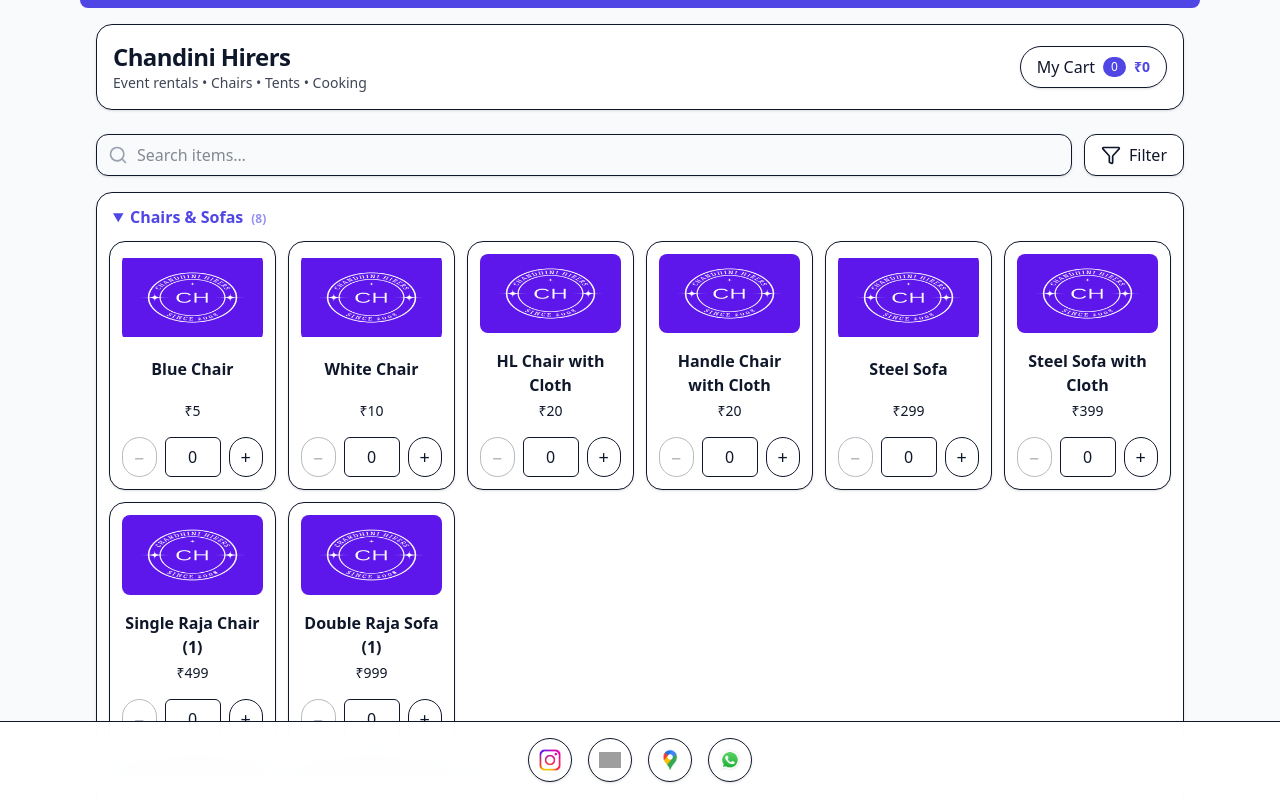
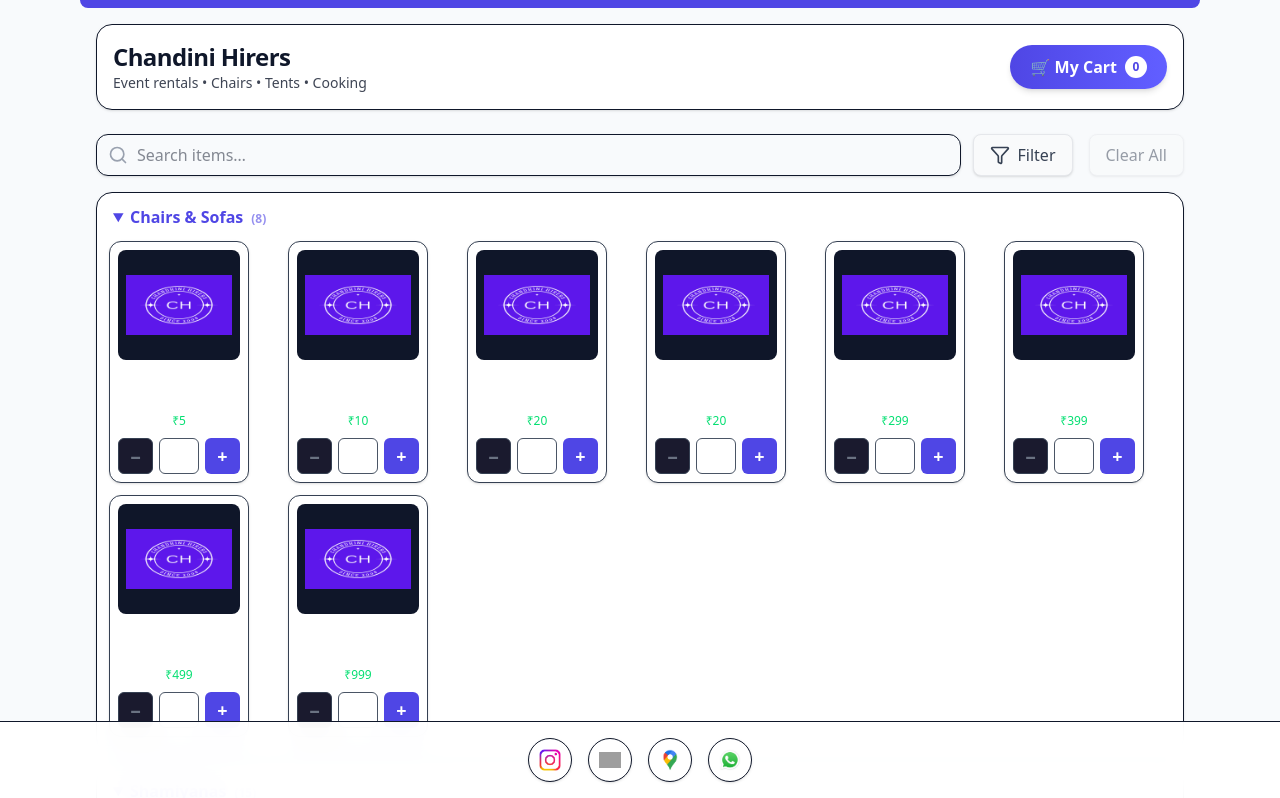
Before and after one commit to nawazshareefshaiksfdc/chandini-hirers-web, a Next.js app: page / in a window 1280 px wide. Shown: the top 798 px of the page. Built offline with nearby package versions, Linux system fonts and the light colour scheme; grey boxes are pictures that could not be loaded.

Commit message:
fix: adjusted item card size for uniform layout and prevented image change on quantity increment

```diff
--- a/src/app/page.tsx
+++ b/src/app/page.tsx
@@ -2,7 +2,6 @@
 
 import { useState, useEffect, useMemo } from "react";
 import Link from "next/link";
-import Image from "next/image";
 import { Search, Filter } from "lucide-react";
 import { useCart } from "@/context/CartContext";
 import { kCatalog, ALL_CATEGORIES } from "@/data/catalog";
@@ -24,7 +23,8 @@
     return kCatalog.filter((item) => {
       const matchesSearch = item.name.toLowerCase().includes(q);
       const matchesCategory =
-        selectedCategories.length === 0 || selectedCategories.includes(item.category);
+        selectedCategories.length === 0 ||
+        selectedCategories.includes(item.category);
       return matchesSearch && matchesCategory;
     });
   }, [searchQuery, selectedCategories]);
@@ -42,6 +42,14 @@
     // eslint-disable-next-line react-hooks/exhaustive-deps
   }, []);
 
+  // ✅ Clear all items in cart
+  const handleClearAll = () => {
+    if (cart.totalItems === 0) return;
+    if (confirm("Are you sure you want to remove all items from your cart?")) {
+      cart.clear();
+    }
+  };
+
   return (
     <>
       <FullScreenLoader show={!ready} message="Loading Chandini Hirers…" />
@@ -53,21 +61,31 @@
       >
         <header className="mt-3 py-4 px-4 rounded-2xl bg-[color:var(--color-card)] border shadow-sm flex items-center justify-between flex-wrap gap-2">
           <div>
-            <h1 className="text-xl sm:text-2xl font-bold tracking-tight">Chandini Hirers</h1>
-            <p className="text-sm opacity-80">Event rentals • Chairs • Tents • Cooking</p>
+            <h1 className="text-xl sm:text-2xl font-bold tracking-tight">
+              Chandini Hirers
+            </h1>
+            <p className="text-sm opacity-80">
+              Event rentals • Chairs • Tents • Cooking
+            </p>
           </div>
 
           <Link
             href="/preview"
-            className="relative inline-flex items-center gap-2 rounded-full px-4 py-2 border shadow-sm bg-white/80 hover:bg-white transition text-sm sm:text-base"
+            className="relative inline-flex items-center justify-center gap-2 rounded-full px-5 py-2.5 bg-gradient-to-r from-[color:var(--color-primary)] to-indigo-500 text-white font-medium shadow-md hover:shadow-lg hover:brightness-110 transition-all duration-200 text-sm sm:text-base"
           >
-            <span className="font-medium">My Cart</span>
-            <span className="text-xs bg-[color:var(--color-primary)] text-white rounded-full px-2 py-0.5">
+            <span className="font-semibold">🛒 My Cart</span>
+
+            {/* Item Count Badge */}
+            <span className="min-w-[22px] h-[22px] flex items-center justify-center text-xs font-semibold bg-white text-[color:var(--color-primary)] rounded-full px-1">
               {cart.totalItems}
             </span>
-            <span className="text-sm font-semibold text-[color:var(--color-primary)]">
+
+            {/* Total Price */}
+            {cart.totalItems > 0 && (
+              <span className="ml-1 text-sm font-semibold text-white/90">
                 ₹{cart.totalAmount.toFixed(0)}
               </span>
+            )}
           </Link>
         </header>
 
@@ -86,42 +104,45 @@
             />
           </div>
 
-          {/* Filter Button */}
+          {/* Filter + Clear All */}
+          <div className="relative flex items-center gap-3 sm:gap-4 justify-end">
             <div className="relative">
               <button
                 type="button"
-              className="px-4 py-2 rounded-xl border bg-white shadow-sm hover:bg-gray-100 flex items-center gap-2 whitespace-nowrap"
+                className="px-4 py-2 rounded-lg bg-gray-50 hover:bg-gray-100 border border-gray-200 text-gray-700 flex items-center gap-2 transition shadow-sm hover:shadow-md"
                 onClick={() => setShowFilterDropdown((prev) => !prev)}
-              aria-haspopup="menu"
-              aria-expanded={showFilterDropdown}
-              aria-controls="filter-dropdown"
               >
                 <Filter className="w-5 h-5" />
                 Filter
               </button>
 
-            {/* Dropdown Panel */}
               {showFilterDropdown && (
                 <div
                   id="filter-dropdown"
                   role="menu"
-                className="absolute right-0 z-50 mt-2 w-60 bg-white border rounded-xl shadow-lg p-4 space-y-2"
+                  className="absolute left-0 top-full mt-2 w-64 bg-white rounded-xl shadow-lg ring-1 ring-gray-200 p-4 space-y-3 z-50"
                 >
-                <div className="text-sm font-medium text-gray-700 mb-1">Filter by Category</div>
+                  <div className="text-sm font-medium text-gray-700 mb-1">
+                    Filter by Category
+                  </div>
                   {ALL_CATEGORIES.map((cat) => {
                     const checked = selectedCategories.includes(cat);
                     return (
-                    <label key={cat} className="flex items-center gap-2 text-sm cursor-pointer">
+                      <label
+                        key={cat}
+                        className="flex items-center gap-2 text-sm text-gray-700 hover:bg-gray-50 p-1.5 rounded-md cursor-pointer transition"
+                      >
                         <input
                           type="checkbox"
                           checked={checked}
                           onChange={() =>
                             setSelectedCategories((prev) =>
-                            checked ? prev.filter((c) => c !== cat) : [...prev, cat]
+                              checked
+                                ? prev.filter((c) => c !== cat)
+                                : [...prev, cat]
                             )
                           }
                           className="accent-[color:var(--color-primary)]"
-                        aria-checked={checked}
                         />
                         {cat}
                       </label>
@@ -129,13 +150,28 @@
                   })}
                   <button
                     onClick={() => setSelectedCategories([])}
-                  className="text-sm text-blue-600 hover:underline mt-2"
+                    className="text-sm text-[color:var(--color-primary)] hover:underline mt-2"
                   >
                     Clear Filters
                   </button>
                 </div>
               )}
             </div>
+
+            <button
+              className="px-4 py-2 rounded-lg bg-gray-50 hover:bg-gray-100 border border-gray-200 text-gray-700 flex items-center gap-2 transition shadow-sm hover:shadow-md disabled:opacity-50"
+              onClick={handleClearAll}
+              disabled={cart.totalItems === 0}
+              title={
+                cart.totalItems === 0
+                  ? 'Nothing to clear'
+                  : 'Remove all selected items'
+              }
+            >
+              Clear All
+            </button>
+          </div>
+
         </div>
 
         {/* Catalog */}
@@ -151,14 +187,13 @@
           style={{ paddingBottom: "calc(10px + env(safe-area-inset-bottom))" }}
         >
           <div className="max-w-6xl mx-auto px-4 pt-2">
-            {/* CTA */}
-            {cart?.totalItems > 0 && (
+            {cart.totalItems > 0 && (
               <Link
                 href="/preview"
                 className="block w-full text-center rounded-xl bg-[color:var(--color-primary)] hover:brightness-110 text-white py-3 shadow text-sm sm:text-base"
-                aria-label={`View cart and order. Items ${cart.totalItems}, total ₹${(cart.totalAmount ?? 0).toFixed(0)}`}
               >
-                View cart & order • {cart.totalItems} | ₹{(cart.totalAmount ?? 0).toFixed(0)}
+                View cart & order • {cart.totalItems} | ₹
+                {cart.totalAmount.toFixed(0)}
               </Link>
             )}
 
--- a/src/components/ItemCard.tsx
+++ b/src/components/ItemCard.tsx
@@ -16,26 +16,33 @@
   const images = item.imageAssets || [];
 
   const handleNext = () => {
-    setCurrentIndex((prev) => (prev + 1) % images.length);
+    if (images.length > 1) setCurrentIndex((prev) => (prev + 1) % images.length);
   };
 
   return (
     <div
-      className="w-full min-w-[140px] max-w-full rounded-2xl border shadow-sm p-3 flex flex-col bg-[color:var(--color-card)] hover:shadow-md transition"
-      onClick={images.length > 1 ? handleNext : undefined}
+      className="w-full min-w-[100px] max-w-[140px] rounded-xl border border-gray-700 shadow-sm p-2 flex flex-col bg-[color:var(--color-card)] hover:shadow-md transition-all duration-200 hover:border-[color:var(--color-primary)]"
     >
       {/* Image Section */}
-      <div className="relative w-full flex-1 flex justify-center items-center overflow-hidden rounded-lg cursor-pointer">
-        {images.length > 0 && (
+      <div
+        className="relative w-full h-[110px] flex justify-center items-center overflow-hidden rounded-lg bg-[#0f1629] cursor-pointer"
+        onClick={handleNext}
+      >
+        {images.length > 0 ? (
+          <div className="relative w-full h-full">
             <Image
               src={images[currentIndex]}
-            width={200}
-            height={140}
               alt={item.name}
-            className="object-contain max-h-36 w-auto transition-transform duration-300"
+              fill
+              className="object-contain p-2 select-none"
               priority={false}
               unoptimized
             />
+          </div>
+        ) : (
+          <div className="w-full h-full flex items-center justify-center text-gray-400 text-xs">
+            No image
+          </div>
         )}
 
         {/* Dots indicator only */}
@@ -44,10 +51,10 @@
             {images.map((_, i) => (
               <span
                 key={i}
-                className={`w-2 h-2 rounded-full ${
+                className={`w-1.5 h-1.5 rounded-full ${
                   i === currentIndex
                     ? "bg-[color:var(--color-primary)]"
-                    : "bg-gray-300"
+                    : "bg-gray-500"
                 }`}
               />
             ))}
@@ -56,17 +63,17 @@
       </div>
 
       {/* Item Info */}
-      <div className="mt-4 text-center">
-        <div className="font-semibold text-sm sm:text-base line-clamp-2 min-h-[40px]">
+      <div className="mt-2 text-center flex flex-col justify-between flex-grow">
+        <div className="font-semibold text-[13px] sm:text-sm line-clamp-2 min-h-[32px] text-white">
           {item.name}
         </div>
-        <div className="text-sm text-[color:var(--secondary)] mt-1">
+        <div className="text-[12px] font-medium text-green-400 mt-1">
           ₹{item.price.toFixed(0)}
         </div>
       </div>
 
       {/* Quantity Controls */}
-      <div className="mt-4">
+      <div className="mt-2">
         <QtyStepper
           value={qty}
           onAdd={() => cart.increment(item)}
--- a/src/components/QtyStepper.tsx
+++ b/src/components/QtyStepper.tsx
@@ -10,13 +10,11 @@
   onClear?: () => void;
 };
 
-export default function QtyStepper({ value, onAdd, onRemove, onSet, onClear }: Props) {
+export default function QtyStepper({ value, onAdd, onRemove, onSet }: Props) {
   const [text, setText] = useState(String(value));
   const inputRef = useRef<HTMLInputElement | null>(null);
 
-  useEffect(() => {
-    setText(String(value));
-  }, [value]);
+  useEffect(() => setText(String(value)), [value]);
 
   const clamp = (raw: string) => {
     const n = parseInt(raw.replace(/\D+/g, ""), 10);
@@ -32,33 +30,32 @@
   const disableMinus = value <= 0;
 
   return (
-    <div className="flex items-center justify-center gap-2 w-full max-w-full text-sm sm:text-base">
-      {/* - Button */}
+    <div className="flex items-center justify-center gap-1.5 text-sm sm:text-base">
+      {/* – Button */}
       <button
         type="button"
         aria-label="Decrease"
         disabled={disableMinus}
         onClick={onRemove}
-        className="w-9 h-9 sm:w-10 sm:h-10 rounded-full border flex items-center justify-center text-lg disabled:opacity-30"
+        className={`w-9 h-9 flex items-center justify-center rounded-md text-lg font-bold transition cursor-pointer ${
+          disableMinus
+            ? "bg-[#1a1a2e] border border-gray-700 text-gray-500"
+            : "bg-[color:var(--color-card)] border border-gray-600 text-white hover:bg-[color:var(--color-primary)] hover:text-white"
+        }`}
       >
         −
       </button>
 
-      {/* Qty Box */}
+      {/* Input */}
       <input
         ref={inputRef}
         value={text}
         onChange={(e) => apply(e.target.value)}
         onBlur={(e) => apply(e.target.value)}
-        onKeyDown={(e) => {
-          if (e.key === "Enter") e.currentTarget.blur();
-        }}
+        onKeyDown={(e) => e.key === "Enter" && e.currentTarget.blur()}
         inputMode="numeric"
         pattern="[0-9]*"
-        autoComplete="off"
-        name="qty"
-        className="w-14 h-9 sm:h-10 text-center border rounded-md"
-        suppressHydrationWarning
+        className="w-10 h-9 text-center rounded-md bg-[color:var(--color-card)] border border-gray-600 text-white font-semibold focus:outline-none focus:ring-2 focus:ring-[color:var(--color-primary)]"
       />
 
       {/* + Button */}
@@ -66,7 +63,7 @@
         type="button"
         aria-label="Increase"
         onClick={onAdd}
-        className="w-9 h-9 sm:w-10 sm:h-10 rounded-full border flex items-center justify-center text-lg"
+        className="w-9 h-9 flex items-center justify-center rounded-md bg-[color:var(--color-primary)] hover:brightness-110 text-white font-bold text-lg transition cursor-pointer"
       >
         +
       </button>
--- a/src/context/CartContext.tsx
+++ b/src/context/CartContext.tsx
@@ -20,7 +20,7 @@
   setQty: (item: Item, qty: number) => void;
   increment: (item: Item) => void;
   decrement: (item: Item) => void;
-  clear: () => void;
+  clear: () => void; // ✅ already here
   clearItem: (item: Item) => void;
   totalItems: number;
   totalAmount: number;
@@ -33,36 +33,31 @@
   const [quantities, setQuantities] = useState<Record<string, number>>({});
   const [itemsById, setItemsById] = useState<Record<string, Item>>({});
 
-  // load/save quantities
+  // Load from localStorage
   useEffect(() => {
     try {
       const raw = localStorage.getItem("cart-q");
       if (raw) setQuantities(JSON.parse(raw));
     } catch {}
   }, []);
+
+  // Save to localStorage
   useEffect(() => {
     try {
       localStorage.setItem("cart-q", JSON.stringify(quantities));
     } catch {}
   }, [quantities]);
 
-  // Stable, guarded syncCatalog (prevents render loops)
+  // Sync catalog safely
   const syncCatalog = useCallback((catalog: Item[]) => {
     setItemsById((prev) => {
       const next: Record<string, Item> = {};
       for (const it of catalog) next[it.id] = it;
-
-      // shallow-equality: same keys and refs -> no update
       const prevKeys = Object.keys(prev);
       const nextKeys = Object.keys(next);
       if (prevKeys.length === nextKeys.length) {
         let same = true;
-        for (const k of nextKeys) {
-          if (prev[k] !== next[k]) {
-            same = false;
-            break;
-          }
-        }
+        for (const k of nextKeys) if (prev[k] !== next[k]) same = false;
         if (same) return prev;
       }
       return next;
@@ -77,22 +72,20 @@
     setQuantities((prev) => ({ ...prev, [item.id]: q }));
   };
 
-  const increment = (item: Item) => {
-    setQuantities((prev) => {
-      const current = prev[item.id] ?? 0;
-      return { ...prev, [item.id]: current <= 0 ? 1 : current + 1 };
-    });
-  };
+  const increment = (item: Item) =>
+    setQuantities((prev) => ({
+      ...prev,
+      [item.id]: (prev[item.id] ?? 0) + 1,
+    }));
 
-  const decrement = (item: Item) => {
+  const decrement = (item: Item) =>
     setQuantities((prev) => {
       const current = prev[item.id] ?? 0;
       if (current <= 0) return prev;
       return { ...prev, [item.id]: current - 1 };
     });
-  };
 
-  const clear = () => setQuantities({});
+  const clear = () => setQuantities({}); // ✅ clears all
   const clearItem = (item: Item) =>
     setQuantities((prev) => ({ ...prev, [item.id]: 0 }));
 
```
Lines whose indentation alone changed are shown as unchanged.
